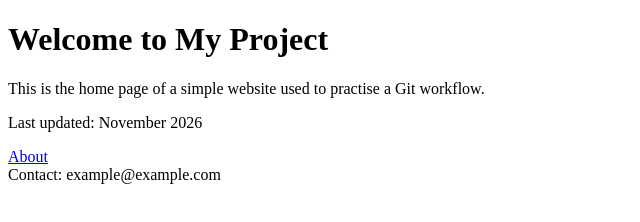
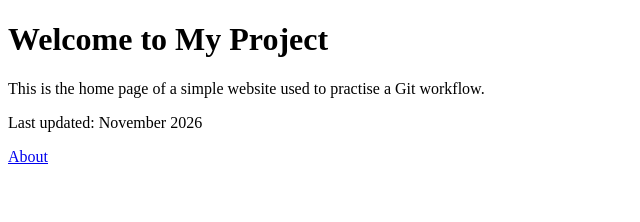
Before and after one commit to palak348/git-workflow-assignment, a plain HTML site: page index.html in a window 1280 px wide. Shown: the whole page, without its empty margins (0-640 px from the left). Drawn offline with Linux system fonts and the light colour scheme.

Commit message:
Revert "Add footer to index.html (to be undone)"
This reverts commit 2bc2e34ad816755442edfc8c7f830f0efea2b293.

```diff
--- a/index.html
+++ b/index.html
@@ -11,6 +11,3 @@
   <a href="about.html">About</a>
 </body>
 </html>
-
-<!-- Footer added for undo demo -->
-<footer>Contact: example@example.com</footer>
```
